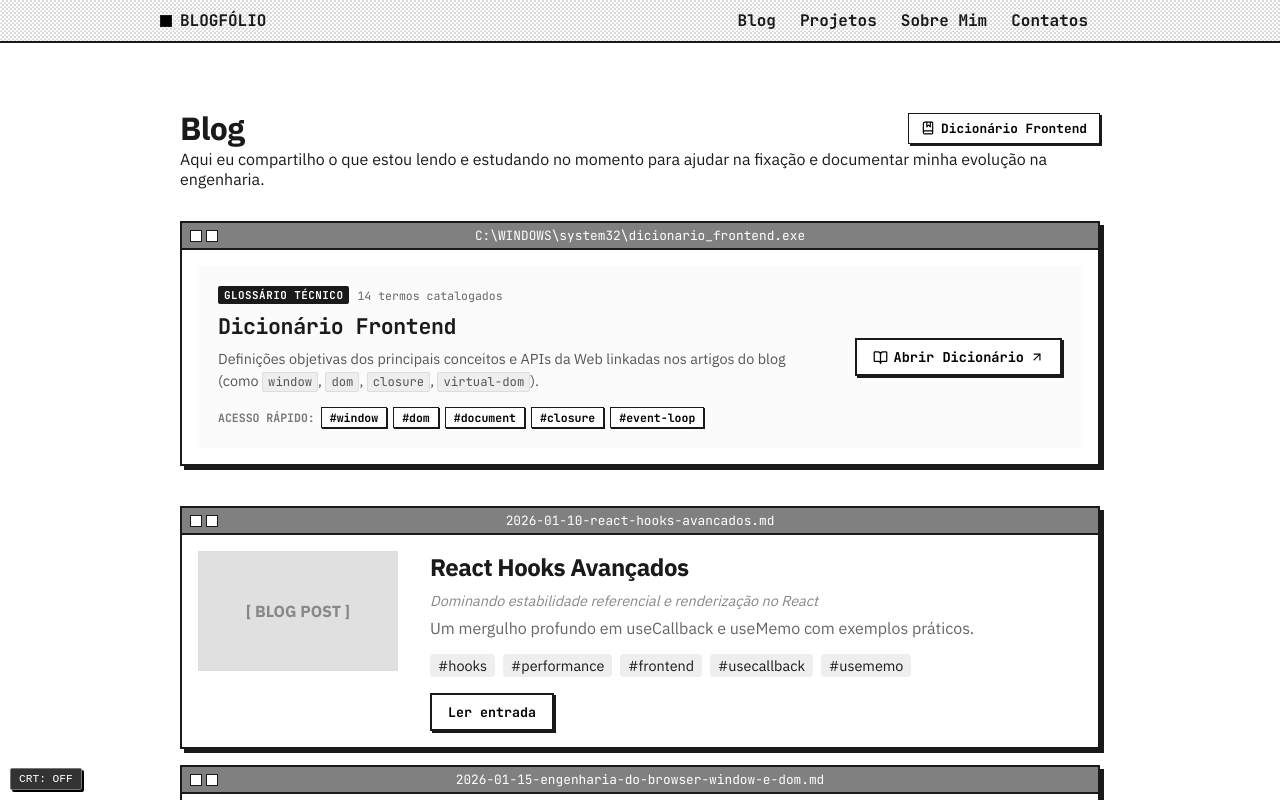
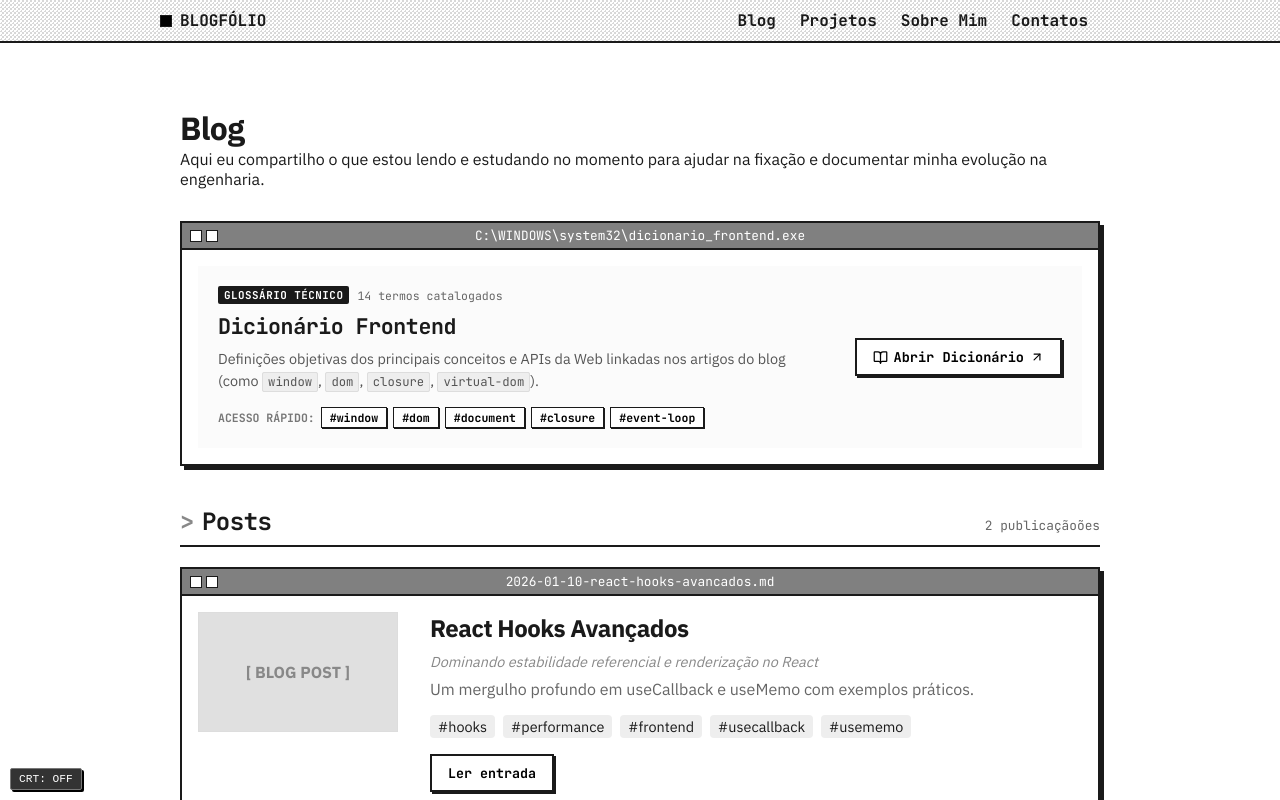
Before and after one commit to MatheusMoorete/blogfolio-dev, a React (Vite) app: page /blog in a window 1280 px wide. Shown: the top 800 px of the page. Built offline with nearby package versions, Linux system fonts and the light colour scheme; no server answers; the database is empty.

Commit message:
refactor(blog): remover botao redundante do topo e adicionar secao Posts abaixo do card do Dicionario

```diff
--- a/src/pages/Blog.css
+++ b/src/pages/Blog.css
@@ -18,36 +18,6 @@
 
 .blog-header-wrapper {
   margin-bottom: 2rem;
-}
-
-.blog-header-top-row {
-  display: flex;
-  justify-content: space-between;
-  align-items: center;
-  flex-wrap: wrap;
-  gap: 1rem;
-}
-
-.blog-header-dict-btn {
-  display: inline-flex;
-  align-items: center;
-  gap: 6px;
-  padding: 6px 12px;
-  font-family: var(--font-mono);
-  font-size: 0.8rem;
-  font-weight: 700;
-  cursor: pointer;
-  background: #ffffff;
-  border: 1px solid var(--border-color);
-  box-shadow: 2px 2px 0px var(--border-color);
-  transition: all 0.1s ease;
-}
-
-.blog-header-dict-btn:hover {
-  background: var(--border-color);
-  color: #ffffff;
-  box-shadow: 1px 1px 0px #000;
-  transform: translate(1px, 1px);
 }
 
 /* Banner do Dicionário dentro do Blog */
@@ -167,6 +137,38 @@
   white-space: nowrap;
 }
 
+/* Divisor e Título da Seção de Posts */
+.blog-section-title-row {
+  display: flex;
+  align-items: baseline;
+  justify-content: space-between;
+  margin-bottom: 1.25rem;
+  padding-bottom: 0.5rem;
+  border-bottom: 2px solid var(--border-color);
+}
+
+.blog-section-heading {
+  font-family: var(--font-mono);
+  font-size: 1.5rem;
+  font-weight: 700;
+  margin: 0;
+  color: var(--text-primary);
+  display: flex;
+  align-items: center;
+  gap: 8px;
+}
+
+.blog-section-heading::before {
+  content: '>';
+  color: #888;
+}
+
+.blog-section-count {
+  font-family: var(--font-mono);
+  font-size: 0.8rem;
+  color: #666;
+}
+
 .blog-post-list {
   display: flex;
   flex-direction: column;
--- a/src/pages/BlogPage.tsx
+++ b/src/pages/BlogPage.tsx
@@ -7,7 +7,7 @@ import './Blog.css';
 import type { StudyNote } from '../types/study-notes';
 import { MOCK_NOTES } from '../data/mock-notes';
 import { DICTIONARY_TERMS } from '../data/dictionary';
-import { BookMarked, BookOpen, ArrowUpRight } from 'lucide-react';
+import { BookOpen, ArrowUpRight } from 'lucide-react';
 
 const BlogPage: React.FC = () => {
     const navigate = useNavigate();
@@ -70,17 +70,7 @@ const BlogPage: React.FC = () => {
     return (
         <div className="blog-page-container">
             <div className="blog-header-wrapper">
-                <div className="blog-header-top-row">
-                    <h1 style={{ margin: 0 }}>{t('blogTitle')}</h1>
-                    <button
-                        className="retro-button-secondary blog-header-dict-btn"
-                        onClick={() => navigate('/dicionario')}
-                        title="Explorar o Dicionário Frontend"
-                    >
-                        <BookMarked size={14} />
-                        <span>Dicionário Frontend</span>
-                    </button>
-                </div>
+                <h1 style={{ margin: 0 }}>{t('blogTitle')}</h1>
                 <p className="blog-page-subtitle">
                     {t('blogSubtitle')}
                 </p>
@@ -128,6 +118,16 @@ const BlogPage: React.FC = () => {
                 </Window>
             </div>
 
+            {/* Início da Lista de Posts */}
+            <div className="blog-section-title-row">
+                <h2 className="blog-section-heading">Posts</h2>
+                {!loading && posts.length > 0 && (
+                    <span className="blog-section-count">
+                        {posts.length} publicação{posts.length > 1 ? 'ões' : ''}
+                    </span>
+                )}
+            </div>
+
             <div className="blog-post-list">
                 {loading ? (
                     <p>Conectando ao banco de dados...</p>
```
